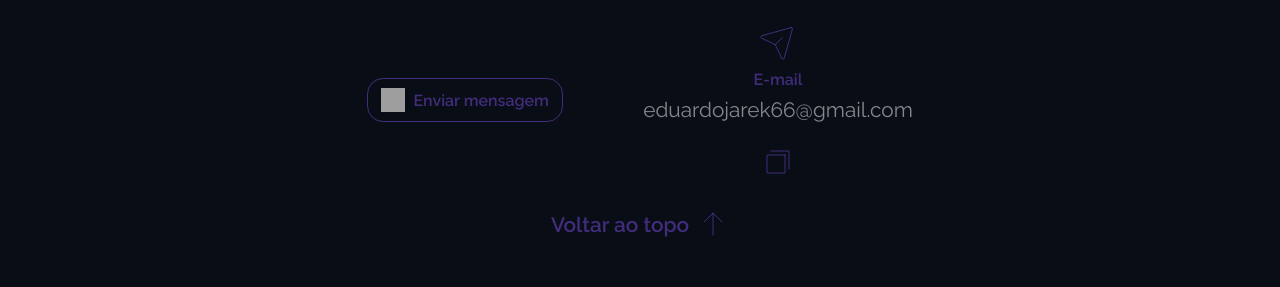
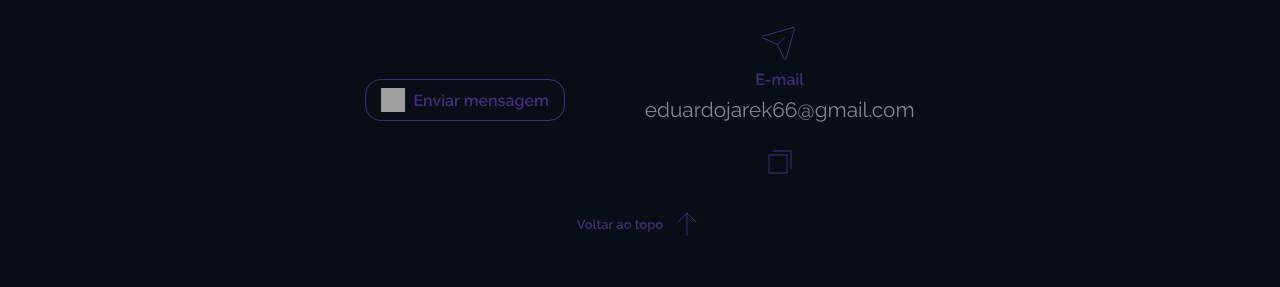
Before and after one commit to EduardoRag/portfolio, a React (Vite) app: page / in a window 1280 px wide. Shown: the part 3378-3665 px from the top of the page. Built offline with nearby package versions, Linux system fonts and the light colour scheme; grey boxes are pictures that could not be loaded.

Commit message:
Update: Add another resolution of responsiveness for contact section

```diff
--- a/src/styles/contact.module.scss
+++ b/src/styles/contact.module.scss
@@ -17,10 +17,11 @@
         strong {
             color: $purple-fifty-opacity;
             font-family: 'Raleway', sans-serif;
-            font-size: 16px;
+            font-size: 1.6rem;
             font-style: normal;
             font-weight: 600;
             line-height: normal;
+            text-align: center;
         }
 
         .whats-container {
@@ -28,9 +29,7 @@
             justify-content: center;
             align-items: center;
             gap: 8px;
-
-            width: 196px;
-            height: 44px;
+            padding: 8px 15px;
 
             border: 1px solid $purple-fifty-opacity;
             border-radius: 16px;
@@ -92,7 +91,7 @@
         strong {
             color: $purple-fifty-opacity;
             font-family: 'Raleway', sans-serif;
-            font-size: 1.3em;
+            font-size: 1.3rem;
             font-style: normal;
             font-weight: 600;
             line-height: normal;
@@ -115,6 +114,26 @@
     }
 }
 
+@media (min-width: 481px) and (max-width: 768px) {
+    .section {
+        margin: 38px 30px !important;
+
+        .contact-container {
+            gap: 50px !important;
+
+            strong {
+                font-size: 1.2rem !important;
+            }
+        }
+
+        .email-container {
+            .p {
+                font-size: 1.5rem !important;
+            }
+        }
+    }
+}
+
 @media (min-width: 1081px) and (max-width: 1700px) {
     section {
         margin: 50px;
--- a/src/styles/header.module.scss
+++ b/src/styles/header.module.scss
@@ -219,6 +219,7 @@
 
                 .whats-div {
                     padding: 6px 10px !important;
+                    border-radius: 10px !important;
 
                     img {
                         width: 18px !important;
@@ -273,6 +274,7 @@
 
                 .whats-div {
                     padding: 6px 10px !important;
+                    border-radius: 12px !important;
 
                     img {
                         width: 18px !important;
```
